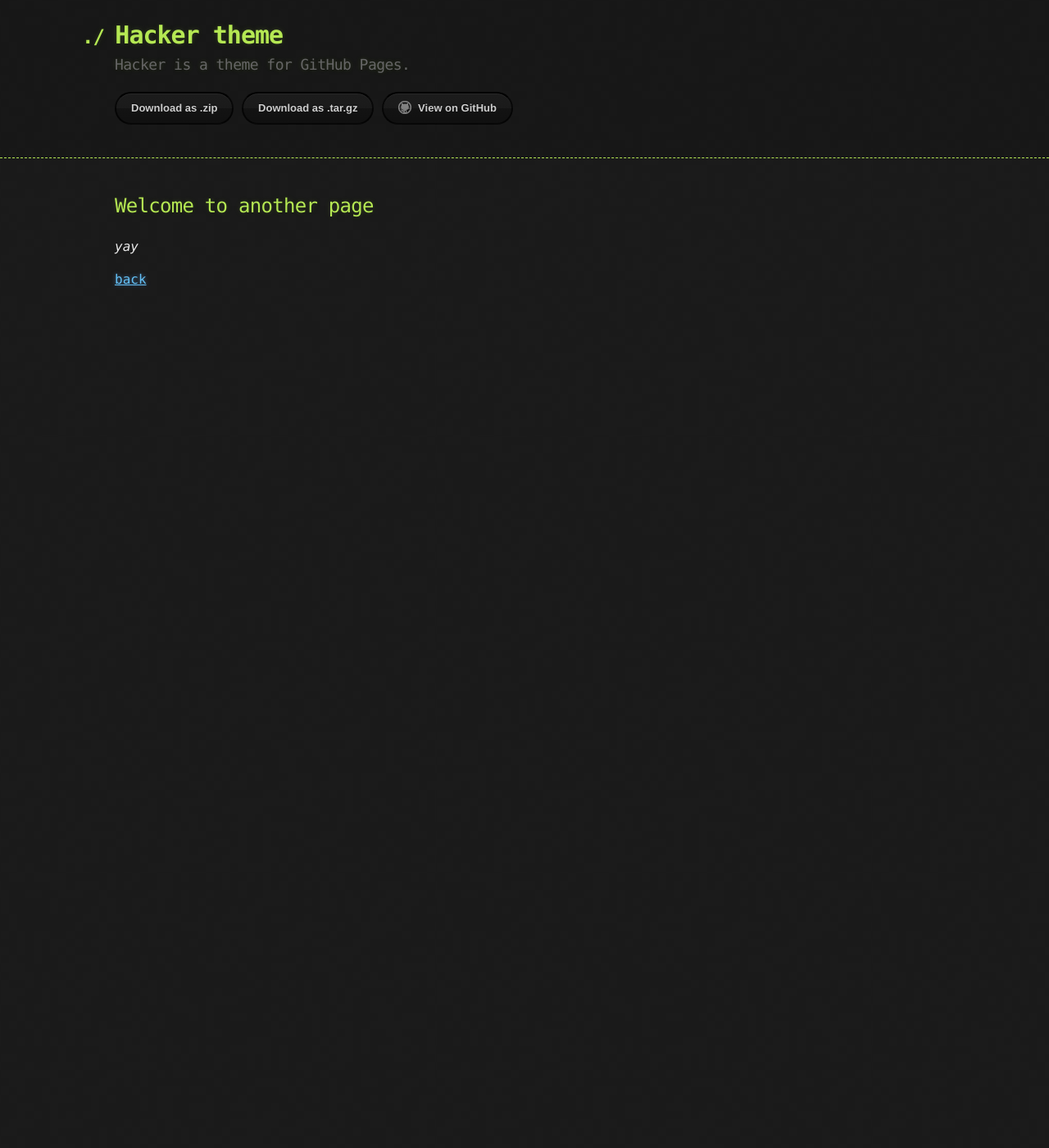
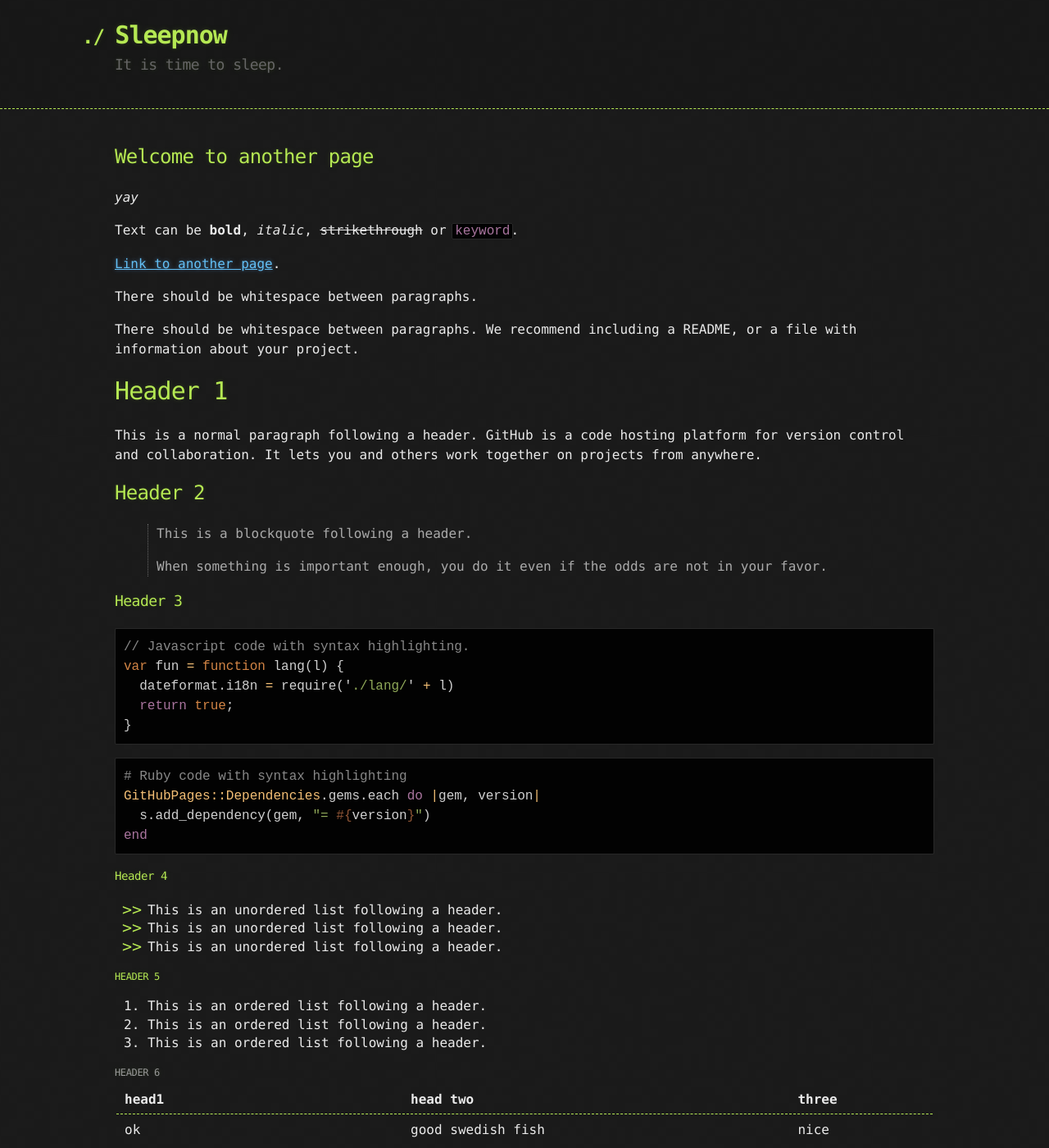
Before and after one commit to JupiterAndy/Sleepnow, a Jekyll site: the page built from another-page.md, in a window 1280 px wide and 1400 px high. Shown: the whole window at 82% size. Built offline with Jekyll 4.4.1, drawn with Linux system fonts in a browser that asks for light colours; our own code applies the rules of GitHub Pages for plain Markdown files; some of the changed text lies outside the part shown.

````diff
--- a/_config.yml
+++ b/_config.yml
@@ -1,5 +1,5 @@
-title: Hacker theme
-description: Hacker is a theme for GitHub Pages.
-show_downloads: true
+title: Sleepnow
+description: It is time to sleep.
+show_downloads: false
 google_analytics:
 theme: jekyll-theme-hacker
--- a/_layouts/default.html
+++ b/_layouts/default.html
@@ -22,8 +22,8 @@
           {% if site.show_downloads %}
             <a href="{{ site.github.zip_url }}" class="btn">Download as .zip</a>
             <a href="{{ site.github.tar_url }}" class="btn">Download as .tar.gz</a>
+			<a href="{{ site.github.repository_url }}" class="btn btn-github"><span class="icon"></span>View on GitHub</a>
           {% endif %}
-          <a href="{{ site.github.repository_url }}" class="btn btn-github"><span class="icon"></span>View on GitHub</a>
         </section>
       </div>
     </header>
--- a/another-page.md
+++ b/another-page.md
@@ -6,4 +6,125 @@ layout: default
 
 _yay_
 
+Text can be **bold**, _italic_, ~~strikethrough~~ or `keyword`.
+
+[Link to another page](./another-page.html).
+
+There should be whitespace between paragraphs.
+
+There should be whitespace between paragraphs. We recommend including a README, or a file with information about your project.
+
+# Header 1
+
+This is a normal paragraph following a header. GitHub is a code hosting platform for version control and collaboration. It lets you and others work together on projects from anywhere.
+
+## Header 2
+
+> This is a blockquote following a header.
+>
+> When something is important enough, you do it even if the odds are not in your favor.
+
+### Header 3
+
+```js
+// Javascript code with syntax highlighting.
+var fun = function lang(l) {
+  dateformat.i18n = require('./lang/' + l)
+  return true;
+}
+```
+
+```ruby
+# Ruby code with syntax highlighting
+GitHubPages::Dependencies.gems.each do |gem, version|
+  s.add_dependency(gem, "= #{version}")
+end
+```
+
+#### Header 4
+
+*   This is an unordered list following a header.
+*   This is an unordered list following a header.
+*   This is an unordered list following a header.
+
+##### Header 5
+
+1.  This is an ordered list following a header.
+2.  This is an ordered list following a header.
+3.  This is an ordered list following a header.
+
+###### Header 6
+
+| head1        | head two          | three |
+|:-------------|:------------------|:------|
+| ok           | good swedish fish | nice  |
+| out of stock | good and plenty   | nice  |
+| ok           | good `oreos`      | hmm   |
+| ok           | good `zoute` drop | yumm  |
+
+### There's a horizontal rule below this.
+
+* * *
+
+### Here is an unordered list:
+
+*   Item foo
+*   Item bar
+*   Item baz
+*   Item zip
+
+### And an ordered list:
+
+1.  Item one
+1.  Item two
+1.  Item three
+1.  Item four
+
+### And a nested list:
+
+- level 1 item
+  - level 2 item
+  - level 2 item
+    - level 3 item
+    - level 3 item
+- level 1 item
+  - level 2 item
+  - level 2 item
+  - level 2 item
+- level 1 item
+  - level 2 item
+  - level 2 item
+- level 1 item
+
+### Small image
+
+![Octocat](https://github.githubassets.com/images/icons/emoji/octocat.png)
+
+### Large image
+
+![Branching](https://guides.github.com/activities/hello-world/branching.png)
+
+
+### Definition lists can be used with HTML syntax.
+
+<dl>
+<dt>Name</dt>
+<dd>Godzilla</dd>
+<dt>Born</dt>
+<dd>1952</dd>
+<dt>Birthplace</dt>
+<dd>Japan</dd>
+<dt>Color</dt>
+<dd>Green</dd>
+</dl>
+
+```
+Long, single-line code blocks should not wrap. They should horizontally scroll if they are too long. This line should be long enough to demonstrate this.
+```
+
+```
+The final element.
+```
+
+
 [back](./)
````
Also changed, not shown: index.md (+10 -29 lines).
